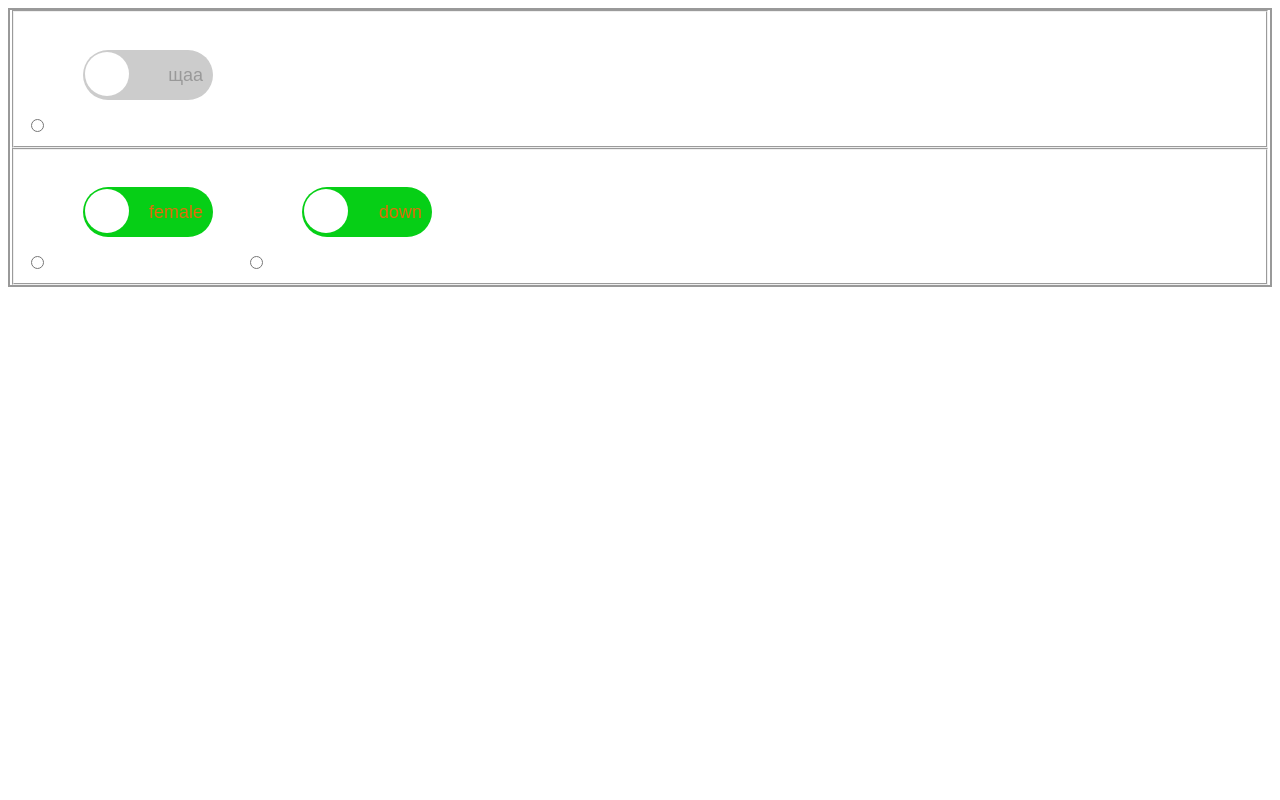
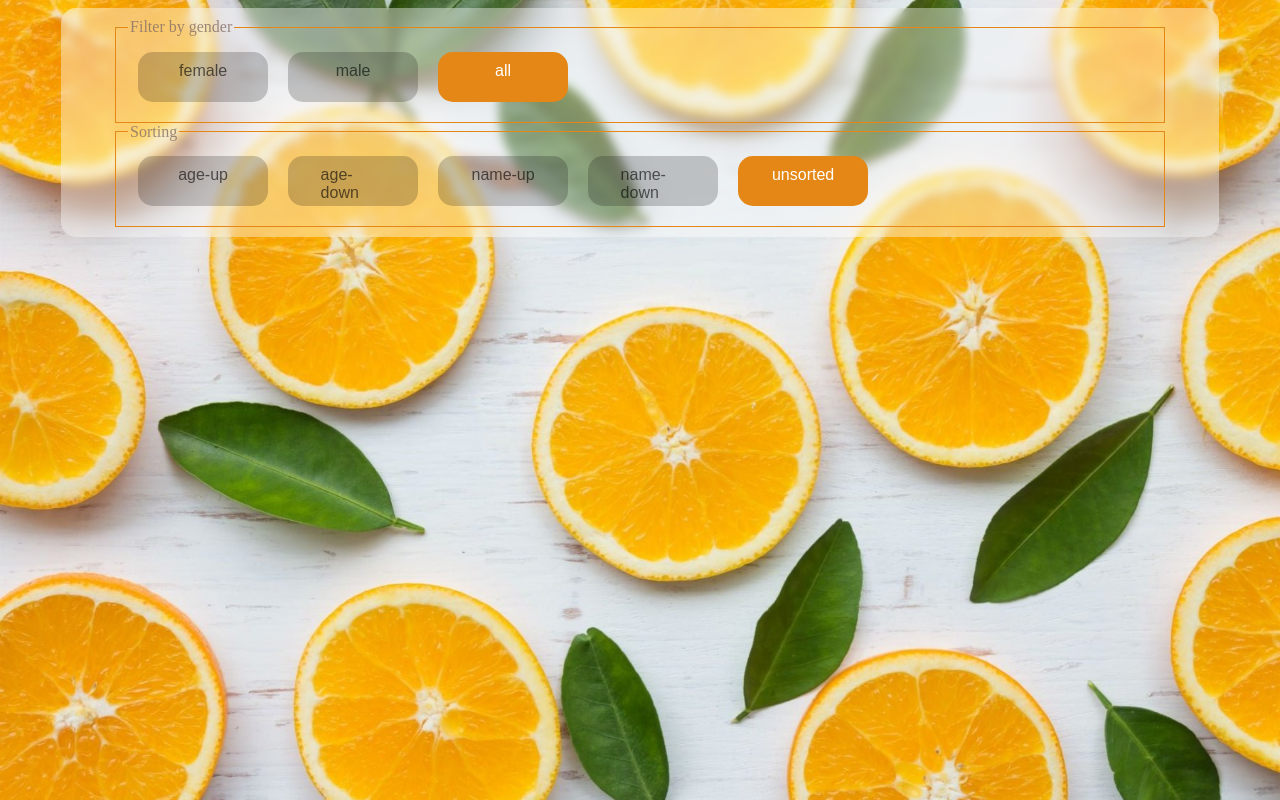
Before and after one commit to Nik3264/forms, a plain HTML site: page index.html in a window 1280 px wide. Drawn offline with Linux system fonts and the light colour scheme.

Commit message:
addFieldSet method

```diff
--- a/index.js
+++ b/index.js
@@ -1,10 +1,11 @@
 class Checkbox {
-  constructor(id, classCheckbox, name, dataOn, dataOff) {
+  constructor(id, classCheckbox, name, dataOn, dataOff, checked='') {
     this.id = id;
     this.classCheckbox = classCheckbox;
     this.name = name;
     this.dataOn = dataOn;
     this.dataOff = dataOff;
+    this.checked=checked;
   }
   createCheckbox(id) {}
   render() {
@@ -12,7 +13,8 @@ class Checkbox {
                 type="radio"
                 id=${this.id}
                 name=${this.name}
-                class=${this.classCheckbox}>
+                class=${this.classCheckbox}
+                checked=${this.checked}>
             <label
                 for=${this.id}
                 data-on-label=${this.dataOn}
@@ -29,7 +31,13 @@ class Form {
     this.form = document.querySelector(this.classForm);
   }
 
-  addFieldSet(fieldSetClass) {
+  addFieldSet(fieldSetClass,legendText='') {
+    const field=this.form.appendChild(document.createElement("fieldset"));
+    field.className = fieldSetClass;
+    field.appendChild(document.createElement('legend')).innerText=`${legendText}`;
+  }
+
+  addLegend(fieldSetClass) {
     this.form.appendChild(document.createElement("fieldset"))
     .className = fieldSetClass;
   }
@@ -44,15 +52,27 @@ class Form {
   }
 }
 
-let checkbox = new Checkbox("demo1", "age", "check", "on", "щаа");
-let checkbox2 = new Checkbox("demo2", "sex", "check2", "male", "female");
-let checkbox3 = new Checkbox("demo3", "sex", "check2", "up", "down");
+let female = new Checkbox("demo1", "sex", "check", "female", "female");
+let male = new Checkbox("demo2", "sex", "check", "male", "male");
+let all = new Checkbox("demo3", "sex", "check", "all", "all");
+
+let ageUp = new Checkbox("demo4", "sex", "check1", "age-up", "age-up");
+let ageDown = new Checkbox("demo5", "sex", "check1", "age-down", "age-down");
+let nameUp = new Checkbox("demo6", "sex", "check1", "name-up", "name-up");
+let nameDown = new Checkbox("demo7", "sex", "check1", "name-down", "name-down");
+let unsorted = new Checkbox("demo8", "sex", "check1", "unsorted", "unsorted");
 
 const myForm = new Form(".container", "form");
 
-myForm.addFieldSet("field1");
-myForm.addFieldSet("field2");
+myForm.addFieldSet("field1",'Filter by gender');
+myForm.addFieldSet("field2","Sorting");
 
-myForm.addCheckbox(checkbox, '.field1');
-myForm.addCheckbox(checkbox2, '.field2');
-myForm.addCheckbox(checkbox3, '.field2');
+myForm.addCheckbox(female, '.field1');
+myForm.addCheckbox(male, '.field1');
+myForm.addCheckbox(all, '.field1');
+
+myForm.addCheckbox(ageUp, '.field2');
+myForm.addCheckbox(ageDown, '.field2');
+myForm.addCheckbox(nameUp, '.field2');
+myForm.addCheckbox(nameDown, '.field2');
+myForm.addCheckbox(unsorted, '.field2');
--- a/style.css
+++ b/style.css
@@ -1,48 +1,45 @@
-label {	margin: 2em;}
-/*input {	display: none;}*/
+body {
+    background: url("./img/bg.jpg") no-repeat center center fixed;
+    background-size: cover;
+}
+
+:root {
+    --green: rgba(51, 131, 09, 0.75);
+    --light-green: rgba(201, 212, 108, 0.5);
+    --carrot: rgba(228, 135, 22, 1);
+    --light-carrot: rgba(250, 171, 1, 0.8);
+    --sand: rgba(134, 111, 104, 0.8);
+  }
+
+label {	margin: 10px;}
+input {	display: none;}
 input+label,
-input+label::before,
-input+label::after {
-	-webkit-transition: all .2s;
-	transition: all .2s;
+input+label::before {
+	-webkit-transition: all .5s;
+	transition: all .5s;
 }
 input+label {
 	display: inline-block;
 	position: relative;
 	width: 130px;
 	height: 50px;
-	border-radius: 25px;
+	border-radius: 15px;
 	cursor: pointer;
 }
+
 input+label::before {
 	display: block;
 	content: attr(data-off-label);
 	position: absolute;
-	top: 15px;
-	right: 10px;
-	color: #fff;
+    top:20%;
+    left:50%;
+    transform:translateX(-50%);
 	font-family: Arial, sans-serif;
-	font-size: 18px;
 }
-input+label::after {
-	content: '';
-	position: absolute;
-	top: 2px;
-	left: 2px;
-	width: 44px;
-	height: 44px;
-	background-color: #fff;
-	border-radius: 50%;
-}
+
 input:checked+label::before {
 	content: attr(data-on-label);
-	left: 14px;
-	right: auto;
 	color: #fff;
-}
-input:checked+label::after {
-	left: 83px;
-	background-color: #f7f7f7;
 }
 
 .age+label {	background-color: #ccc; }
@@ -50,9 +47,26 @@ input:checked+label::after {
 .age:checked+label {	background-color: #3498db; }
 .age:checked+label::before { color: #fff; }
 
-.sex+label {	background-color: rgb(6, 207, 22); }
-.sex+label::before {	color: rgb(228, 108, 9); }
-.sex:checked+label {	background-color: #e68e0a; }
-.sex:checked+label::before { color: rgb(17, 235, 10); }
+.sex+label {	background-color: rgba(0,0,0,0.2); }
+.sex+label::before {	color: rgba(0,0, 0,0.6); }
+.sex:checked+label {	background-color:var(--carrot);}
+.sex:checked+label::before { color: white; }
 
-.form {border:2px solid #999;}
+.form {
+    width: 90%;
+    max-width: 1200px;
+    margin: 0 auto;
+    padding: 10px;
+    background-color:rgba(255,255,255,0.4);
+    backdrop-filter: blur(5px);
+    border-radius:15px;
+}
+
+fieldset {
+    display: flex;
+    flex-wrap: wrap;
+    max-width: 90%;
+    margin: 0 auto;
+    border: 1px solid var(--carrot);
+    color:var(--sand);
+}
```
Also changed, not shown: img/bg.jpg (added).
